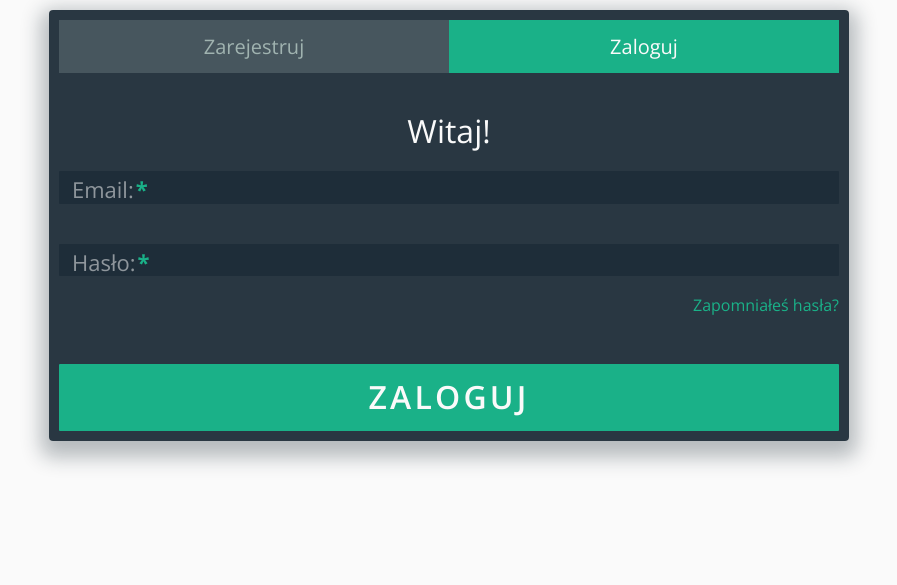
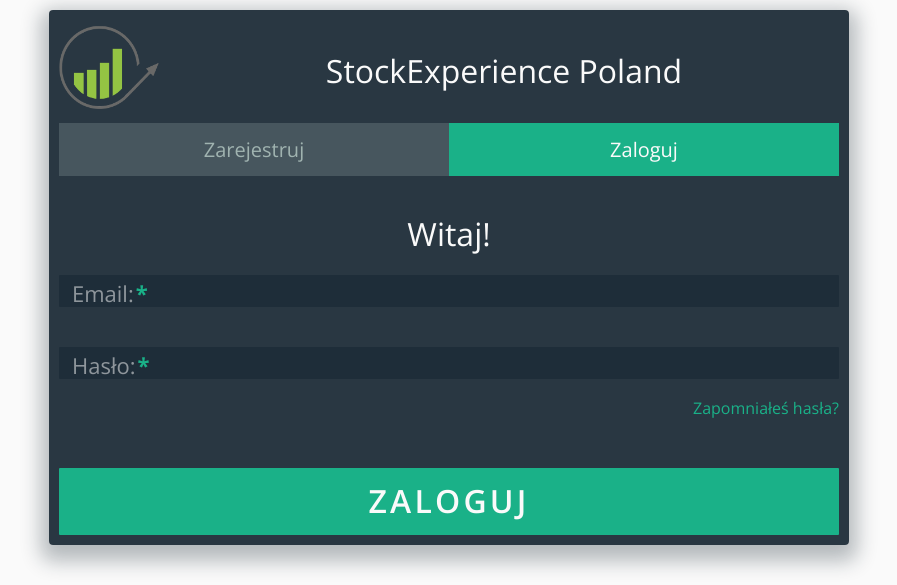
Before and after one commit to BinarySoftware/StockExperience, a PHP site: page / in a window 1280 px wide. Shown: the top 585 px of the page, without its empty margins (191-1088 px from the left). Run offline with PHP 8.4, Linux system fonts and the light colour scheme; a stand-in replaces the project's code that opens the database connection; some libraries are stand-ins or nearby versions.

Commit message:
Show name of app in index, obviously :)

```diff
--- a/index.php
+++ b/index.php
@@ -23,6 +23,12 @@ if ($_SERVER['REQUEST_METHOD'] == 'POST')
 ?>
 <body>
   <div class="form">
+      <table width=100%>
+        <tr>
+            <td width=110px><img src="icon.png"/ style="width:100px;height:100px;"></td>
+            <td><h1>StockExperience Poland</h1></td>
+        </tr>
+      </table>
       <ul class="tab-group">
         <li class="tab"><a href="#signup">Zarejestruj</a></li>
         <li class="tab active"><a href="#login">Zaloguj</a></li>
```
